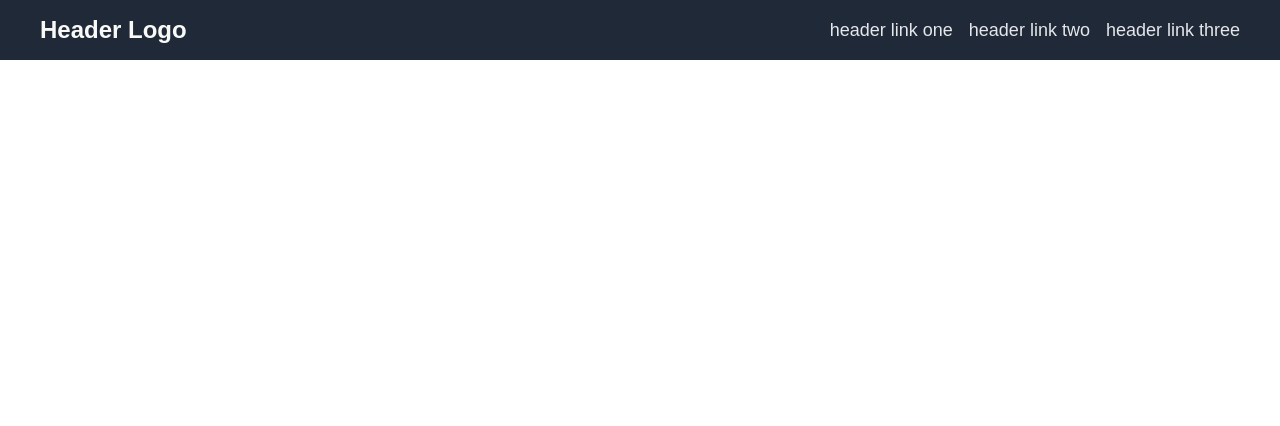
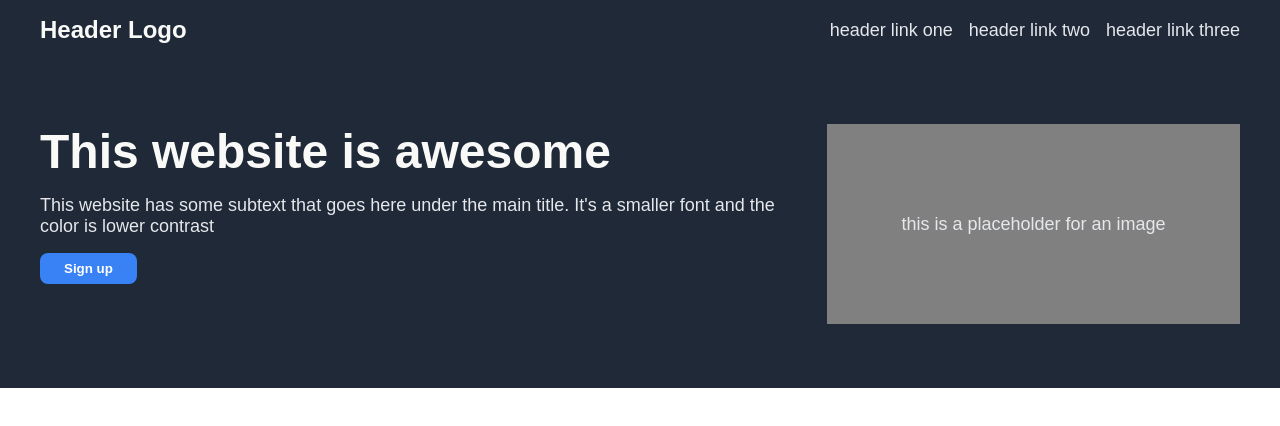
Before and after one commit to nirusu10/landing-page, a plain HTML site: page index.html in a window 1280 px wide. Drawn offline with Linux system fonts and the light colour scheme.

Commit message:
added hero section

```diff
--- a/index.html
+++ b/index.html
@@ -19,5 +19,24 @@
         </div>
       </div>
     </header>
+    <main>
+      <section class="hero">
+        <div class="container">
+          <div class="hero-flex-container">
+            <div class="cta">
+              <h1>This website is awesome</h1>
+              <p>
+                This website has some subtext that goes here under the main
+                title. It's a smaller font and the color is lower contrast
+              </p>
+              <button>Sign up</button>
+            </div>
+            <div class="hero-image">
+              <p>this is a placeholder for an image</p>
+            </div>
+          </div>
+        </div>
+      </section>
+    </main>
   </body>
 </html>
--- a/style.css
+++ b/style.css
@@ -6,6 +6,17 @@ body {
   margin: 0;
   padding: 0;
   font-family: sans-serif;
+}
+
+h1,
+h2,
+h3,
+h4,
+h5,
+h6,
+p {
+  margin: 0;
+  padding: 0;
 }
 
 ul {
@@ -21,6 +32,12 @@ a {
 
 a:visited {
   color: inherit;
+}
+
+button {
+  padding: 8px 24px;
+  border: none;
+  border-radius: 8px;
 }
 
 header {
@@ -51,3 +68,47 @@ header {
   font-size: 18px;
   color: #e5e7eb;
 }
+
+.hero {
+  background-color: #1f2937;
+  padding-block: 64px;
+  padding-inline: 16px;
+}
+
+.cta {
+  display: flex;
+  flex-direction: column;
+  gap: 16px;
+}
+
+.hero h1 {
+  font-size: 48px;
+  font-weight: 900;
+  color: #f9faf8;
+}
+
+.hero p {
+  font-size: 18px;
+  color: #e5e7eb;
+}
+
+.hero button {
+  background-color: #3882f6;
+  color: white;
+  font-weight: bold;
+  align-self: baseline;
+}
+
+.hero-image {
+  height: 200px;
+  width: 500px;
+  display: flex;
+  justify-content: center;
+  align-items: center;
+  background-color: gray;
+}
+
+.hero-flex-container {
+  display: flex;
+  gap: 32px;
+}
```
